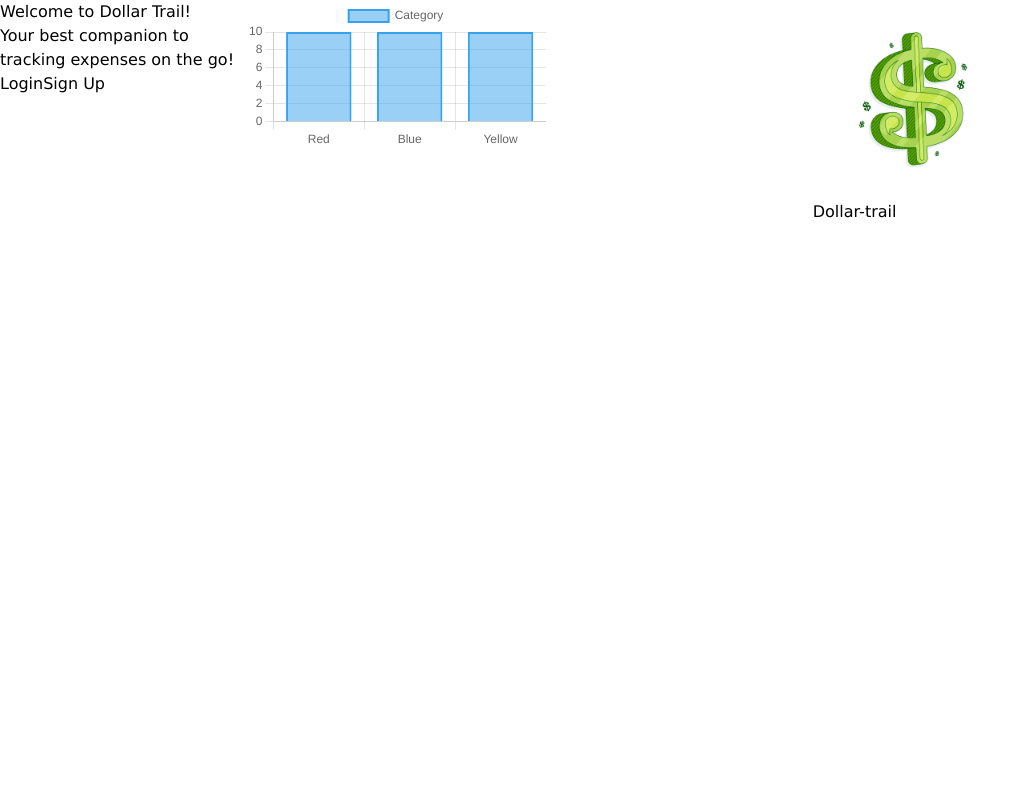
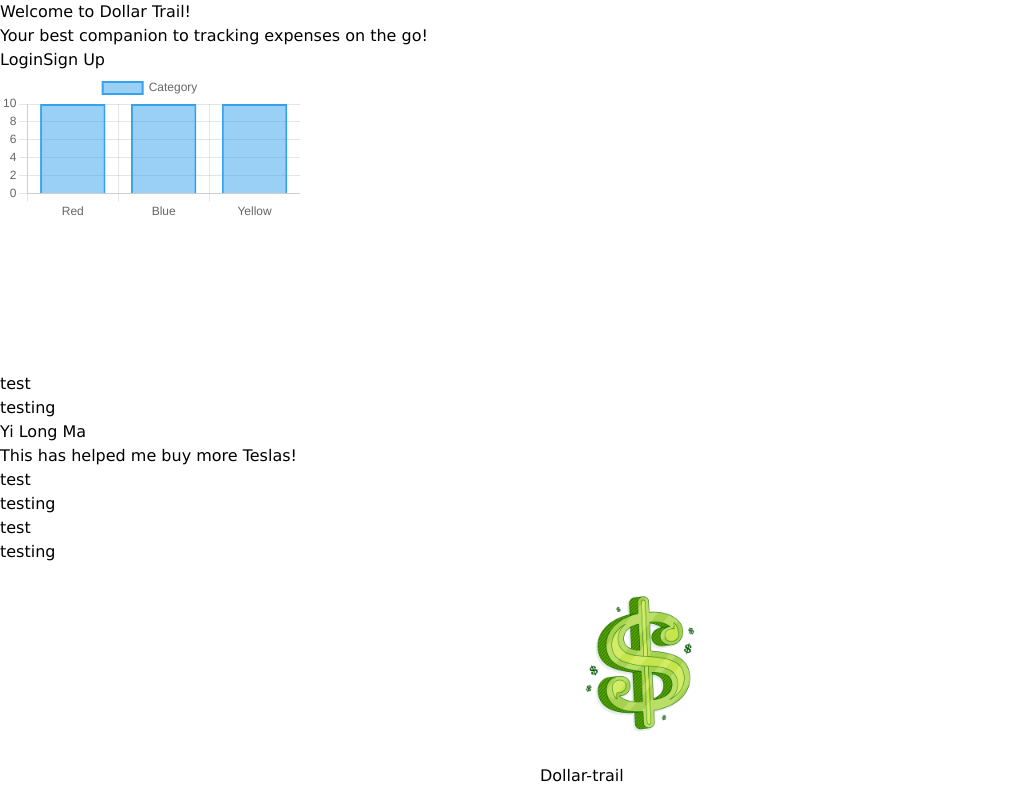
Before and after one commit to CeeJank/dollar-trail, a React (Vite) app: page / in a window 1280 px wide. Shown: the whole page, without its empty margins (0-1030 px from the left). Built offline with nearby package versions, Linux system fonts and the light colour scheme.

Commit message:
set up modular card listing component

```diff
--- /dev/null
+++ b/src/components/common/Cards.jsx
@@ -0,0 +1,16 @@
+export function Cards({ title, img, alt, text }) {
+
+
+
+    return(
+        <div className="card">
+            <div className="card-body">
+                <img src={img} alt={alt} />
+                <h5 className="card-title">{title}</h5>
+                <p>{text}</p>
+            </div>
+        </div>
+
+    );
+
+}
--- a/src/components/common/Footer.jsx
+++ b/src/components/common/Footer.jsx
@@ -3,6 +3,8 @@ import UnorderedList from "@/components/common/UnorderedList";
 
 
 export default function Footer() {
+
+
     return(
         <footer className="flex justify-center mx-auto w-full">
             <div className="brand-side">
--- a/src/pages/landing/Landing.jsx
+++ b/src/pages/landing/Landing.jsx
@@ -4,10 +4,21 @@ import Footer from '@/components/common/Footer';
 import Navbar from '@/layouts/Navbar';
 import {Pageroutes} from '@/components/Pageroutes';
 import CustomChart from '@/components/CustomChart';
+import {Cards} from '@/components/common/Cards';
 
 export default function Landing() {
+
+    const cards = [
+        {title: "Yi Long Ma", text: "This has helped me buy more Teslas!"},
+        {title: "test", text: "testing"},
+        {title: "test", text: "testing"}
+    ]
+
+    const cardListing = cards.map((card) => {return <Cards title={card.title} text={card.text}/>});
+
+
     return (
-        <div className="flex h-screen">
+        <div className="">
             <div>
             <h1>Welcome to Dollar Trail!</h1>
             <p>Your best companion to tracking expenses on the go!</p>
@@ -29,7 +40,8 @@ export default function Landing() {
                 height="300px"
 
             />
-
+            <Cards title="test" text="testing"/>
+            {cardListing}
             <Footer />
 
         </div>
```
